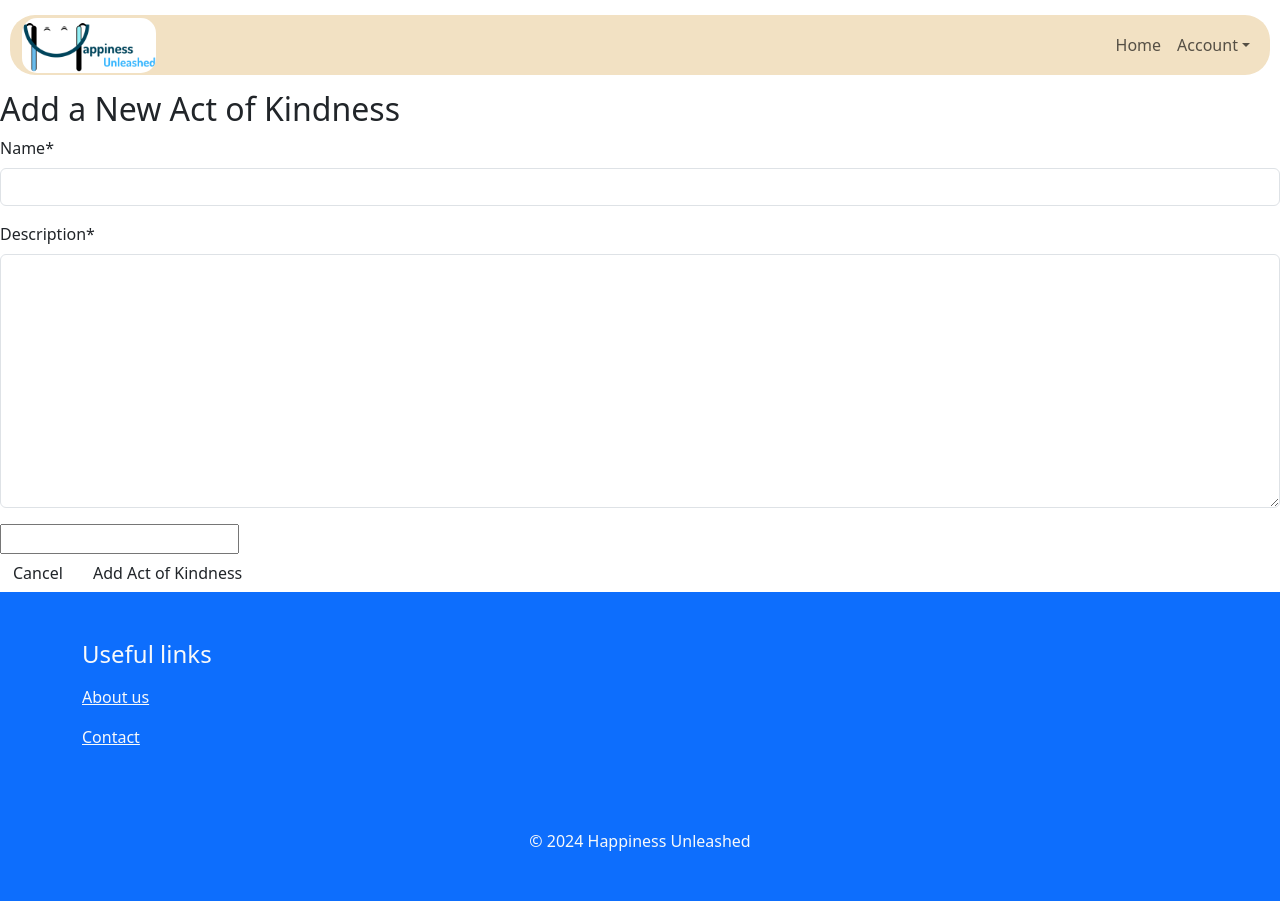
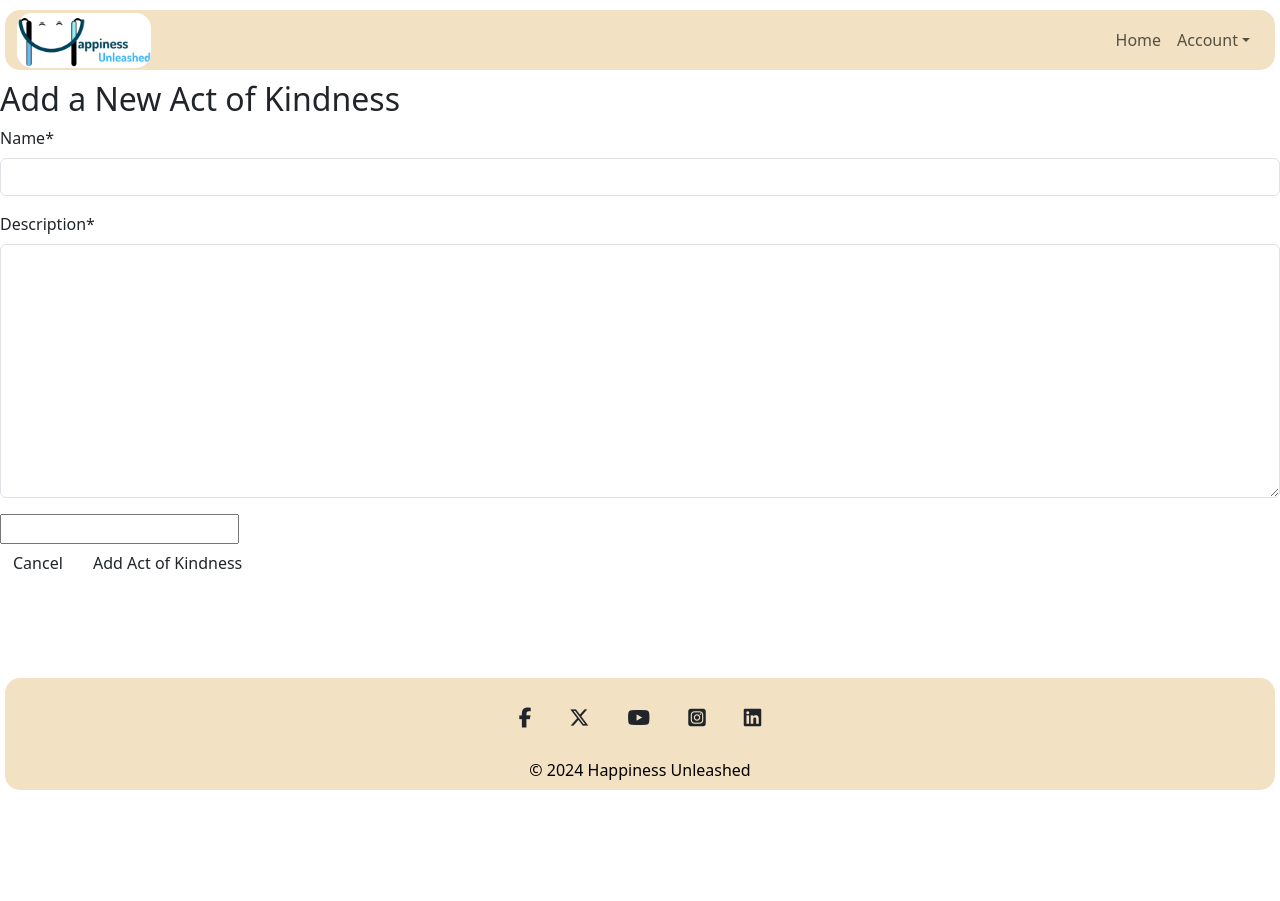
Before and after one commit to stephendawsondev/happiness-unleashed-svelte-ninja, a Django app: page /acts_of_kindness/add/ in a window 1280 px wide. After the commit the page ends 790 px from the top, so only its background shows below. Run offline with Django 4.2, Linux system fonts and the light colour scheme; some libraries are stand-ins or nearby versions.

Commit message:
Add social media links to the footer

```diff
--- a/static/css/homePage.css
+++ b/static/css/homePage.css
@@ -1,9 +1,21 @@
+body {
+  min-height: 100vh;
+  display: flex;
+  flex-direction: column;
+}
+
+/* Navbar */
 .navbar {
   max-height: 60px;
   background-color: #f2e1c3;
-  margin: 15px 10px;
-  border-radius: 25px;
+  margin: 10px 5px;
+  border-radius: 15px;
   justify-items: center;
+}
+
+.navbar-collapse {
+  background-color: #f2e1c3;
+  padding: 5px;
 }
 
 .logo {
@@ -22,6 +34,15 @@
   font-weight: 600;
 }
 
+/* Footer */
+footer {
+  background-color: #f2e1c3;
+  color: black;
+  border-radius: 15px;
+  margin: 10px 5px;
+  margin-top: auto;
+}
+
 
 @media (max-width: 767px) {
   .navContainer {
--- a/templates/base.html
+++ b/templates/base.html
@@ -19,7 +19,7 @@
   {% comment %} Bootstrap 5 {% endcomment %}
   <link href="https://cdn.jsdelivr.net/npm/bootstrap@5.3.3/dist/css/bootstrap.min.css" rel="stylesheet"
     integrity="sha384-QWTKZyjpPEjISv5WaRU9OFeRpok6YctnYmDr5pNlyT2bRjXh0JMhjY6hW+ALEwIH" crossorigin="anonymous">
-
+  <script src="https://kit.fontawesome.com/6803f19786.js" crossorigin="anonymous"></script>
   <link rel="stylesheet" href="{% static 'css/homePage.css' %}">
   <title>Happiness Unleashed</title>
   <link rel="icon" type="image/x-icon" href="../static/images/HUfavicon.ico">
@@ -41,8 +41,6 @@
 
   {% comment %} Header {% endcomment %}
   <header>
-
-    <!-- Navbar -->
     <nav class="navbar navbar-expand-md">
       <div class="container-fluid navContainer">
         <a class="navbar-brand" href="/">
@@ -85,8 +83,6 @@
         </div>
       </div>
     </nav>
-
-
   </header>
 
   {% comment %} Main content {% endcomment %}
@@ -97,43 +93,31 @@
   </main>
 
   {% comment %} Footer {% endcomment %}
-  <footer class="bg-primary text-light py-5">
-    <div class="container footer_menus">
-      <div class="row justify-content-between">
-        <div class="col-12 col-md-4 footer-menu">
-          <h4>Useful links</h4>
-          <ul class="list-unstyled px-0">
-            <li class="list-item mt-3">
-              <a href="#" class="text-light">About us</a>
-            </li>
-            <li class="list-item mt-3">
-              <a href="#" class="text-light">Contact</a>
-            </li>
-          </ul>
+  <footer class=" text-light py-2">
+    <div class="container">
+      {% comment %} Social icons and copyright {% endcomment %}
+      <div class="mt-2">
+
+        <div class="col-12 text-center w-100">
+          <a class="btn btn-link btn-floating btn-lg text-dark" href="https://www.facebook.com/" target="_blank"
+            role="button" aria-label="Facebook link"><i class="fab fa-facebook-f"></i></a>
+          <a class="btn btn-link btn-floating btn-lg text-dark" href="https://www.twitter.com" target="_blank"
+            role="button" aria-label="Twitter link"><i class="fa-brands fa-x-twitter"></i></a>
+          <a class="btn btn-link btn-floating btn-lg text-dark" href="https://www.youtube.com" target="_blank"
+            role="button" aria-label="Youtube link"><i class="fa-brands fa-youtube"></i></a>
+          <a class="btn btn-link btn-floating btn-lg text-dark" href="https://www.instagram.com" target="_blank"
+            role="button" aria-label="Instagram link"><i class="fa-brands fa-square-instagram"></i></a>
+          <a class="btn btn-link btn-floating btn-lg text-dark" href="https://www.linkedin.com" target="_blank"
+            role="button" aria-label="Linkedin link"><i class="fab fa-linkedin"></i></a>
         </div>
-
       </div>
 
-    </div>
-    {% comment %} Social icons and copyright {% endcomment %}
-    <div class="mt-5">
-      <div class="col-12 text-center w-100">
-        <ul class="d-flex w-100 align-items-center justify-content-center list-unstyled">
-          <li class="social-icon">
-            <a target="_blank" href="#" class="text-white" aria-label="Navigate to Hapiness Unleashed's Facebook page"
-              rel="noopener">
-              <i class="fa fa-xl fa-facebook"></i>
-            </a>
-          </li>
-        </ul>
+      <div class="mt-3">
+        <div class="text-center w-100 text-black">
+          <p class="my-0">© {% now 'Y' %} Happiness Unleashed</p>
+        </div>
       </div>
     </div>
-    <div class="mt-3">
-      <div class="text-center w-100">
-        <p class="my-0">© {% now 'Y' %} Happiness Unleashed</p>
-      </div>
-    </div>
-
   </footer>
 
   {% comment %} Bootstrap 5 JS {% endcomment %}
```
